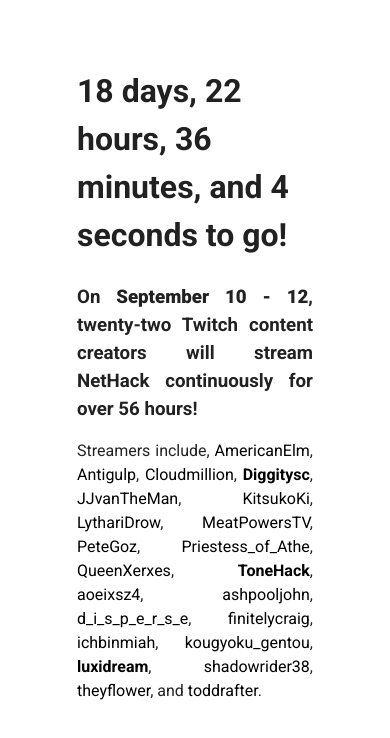
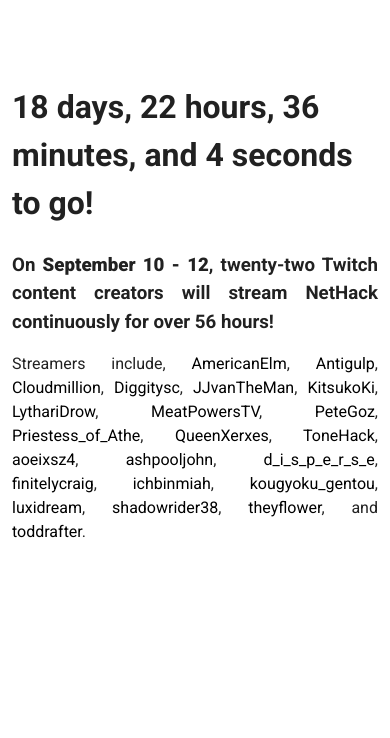
Before and after one commit to nethackathon/nethackathon-web, a Vue app: page / in a window 390 px wide. Shown: the top 738 px of the page. Built offline with nearby package versions, Linux system fonts and the light colour scheme.

Commit message:
Made layout more responsive.

```diff
--- a/public/index.html
+++ b/public/index.html
@@ -5,7 +5,7 @@
     <meta http-equiv="X-UA-Compatible" content="IE=edge">
     <meta name="viewport" content="width=device-width,initial-scale=1.0">
     <link rel="icon" href="<%= BASE_URL %>favicon.png">
-    <title><%= htmlWebpackPlugin.options.title %></title>
+    <title>NetHackathon</title>
     <link rel="stylesheet" href="https://fonts.googleapis.com/css?family=Roboto:100,300,400,500,700,900">
     <link rel="stylesheet" href="https://cdn.jsdelivr.net/npm/@mdi/font@latest/css/materialdesignicons.min.css">
   </head>
--- a/src/App.vue
+++ b/src/App.vue
@@ -3,26 +3,22 @@
     <v-main>
       <v-container>
         <v-row>
-          <v-col cols="2"></v-col>
-          <v-col cols="8">
+          <v-col offset-md="2" md="8" cols="12">
             <v-img
                 alt="NetHackathon Logo"
                 src="./assets/logo1.png"
                 width="100%"
             />
           </v-col>
-          <v-col cols="2"></v-col>
         </v-row>
         <v-row>
-          <v-col cols="2"></v-col>
-          <v-col cols="8">
-            <Countdown />
+          <v-col offset-md="2" md="8" cols="12">
+            <Countdown v-if="startDate && timeLeft && timeLeft.length('milliseconds') > 0" :timeLeft="timeLeft" />
+            <h1 v-else>The event has started!</h1>
           </v-col>
-          <v-col cols="2"></v-col>
         </v-row>
         <v-row>
-          <v-col cols="2"></v-col>
-          <v-col cols="8">
+          <v-col offset-md="2" md="8" cols="12">
             <h3 class="lead mb-4 text-justify">
               On <strong>September 10 - 12</strong>, twenty-two Twitch content creators will stream NetHack continuously
               for over 56 hours!
@@ -37,7 +33,6 @@
                 :streamersLength="streamers.length"/>.
             </p>
           </v-col>
-          <v-col cols="2"></v-col>
         </v-row>
       </v-container>
     </v-main>
@@ -48,6 +43,7 @@
 
 import Streamer from "./components/Streamer";
 import Countdown from "./components/Countdown";
+import {DateTime, Interval} from "luxon";
 
 export default {
   name: 'App',
@@ -57,13 +53,20 @@
     Streamer
   },
 
+  created: function () {
+    this.startDate = DateTime.fromISO('2021-09-10T17:00:00.000', {zone: 'utc'})
+    this.timeLeft = Interval.fromDateTimes(DateTime.now(), this.startDate)
+  },
+
   data: () => ({
+    startDate: undefined,
+    timeLeft: undefined,
     streamers: [
       {
         channel: 'ToneHack',
         starting: '2021-09-10T17:00:00Z',
         length: 4,
-        featured: true
+        featured: false
       },
       {
         channel: 'JJvanTheMan',
@@ -142,7 +145,7 @@
         channel: 'Diggitysc',
         starting: '2021-09-12T03:00:00Z',
         length: 2,
-        featured: true
+        featured: false
       },
       {
         channel: 'toddrafter',
@@ -173,7 +176,7 @@
         channel: 'luxidream',
         starting: '2021-09-12T17:00:00Z',
         length: 3,
-        featured: true
+        featured: false
       },
       {
         channel: 'theyflower',
@@ -208,7 +211,21 @@
         return 0
       })
     }
+  },
 
-  }
+  methods: {
+    startCountDown: function () {
+      setInterval(() => {
+        if (this.startDate && this.timeLeft) {
+          this.timeLeft = Interval.fromDateTimes(DateTime.now(), this.startDate)
+        }
+      }, 1000)
+    }
+  },
+
+  mounted: function () {
+    this.startCountDown()
+  },
+
 };
 </script>
--- a/src/components/Countdown.vue
+++ b/src/components/Countdown.vue
@@ -1,43 +1,18 @@
 <template>
-  <h1 v-if="startDate && timeLeft">{{ duration.days }} days, {{ duration.hours }} hours, {{ duration.minutes }} minutes, and {{ duration.seconds }} seconds to go!</h1>
+  <h1 v-if="timeLeft">{{ duration.days }} days, {{ duration.hours }} hours, {{ duration.minutes }} minutes, and {{ duration.seconds }} seconds to go!</h1>
 </template>
 
 <script>
-  import { DateTime, Interval } from 'luxon';
-
   export default {
     name: 'Countdown',
 
-    data: () => ({
-      startDate: undefined,
-      timeLeft: undefined,
-    }),
-
-    methods: {
-      startCountDown: function () {
-        setInterval(() => {
-          if (this.startDate && this.timeLeft) {
-            this.timeLeft = Interval.fromDateTimes(DateTime.now(), this.startDate)
-          }
-        }, 1000)
-      }
-    },
-
-    created: function () {
-      this.startDate = DateTime.fromISO('2021-09-10T17:00:00.000', {zone: 'utc'}),
-      this.timeLeft =Interval.fromDateTimes(DateTime.now(), this.startDate)
-    },
-
-    mounted: function () {
-      this.startCountDown()
-    },
+    props: ['timeLeft'],
 
     computed: {
       duration: function () {
         return this.timeLeft.toDuration(['days', 'hours', 'minutes', 'seconds', 'milliseconds']).toObject()
       }
     },
-
   }
 </script>
 
```
